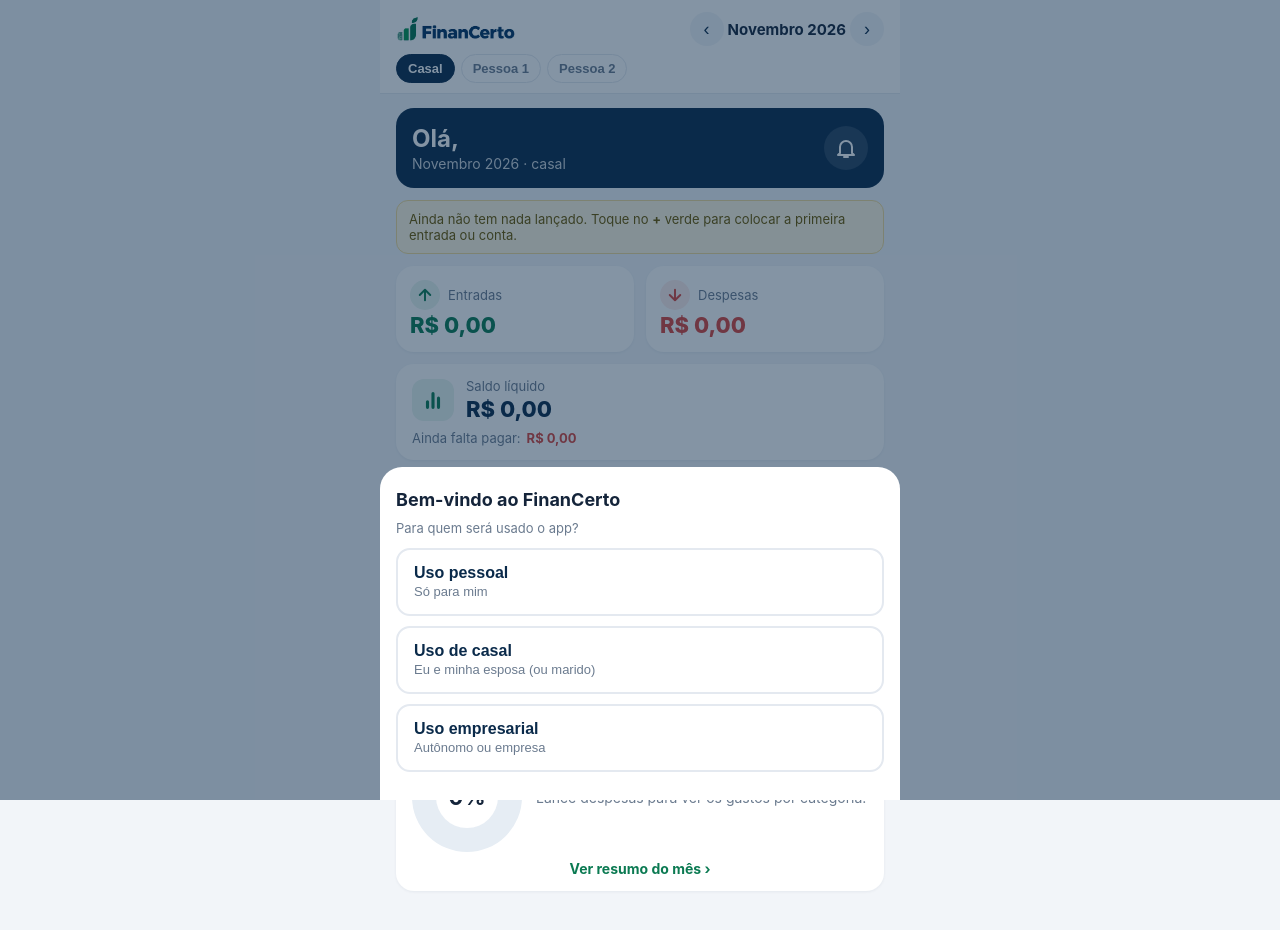
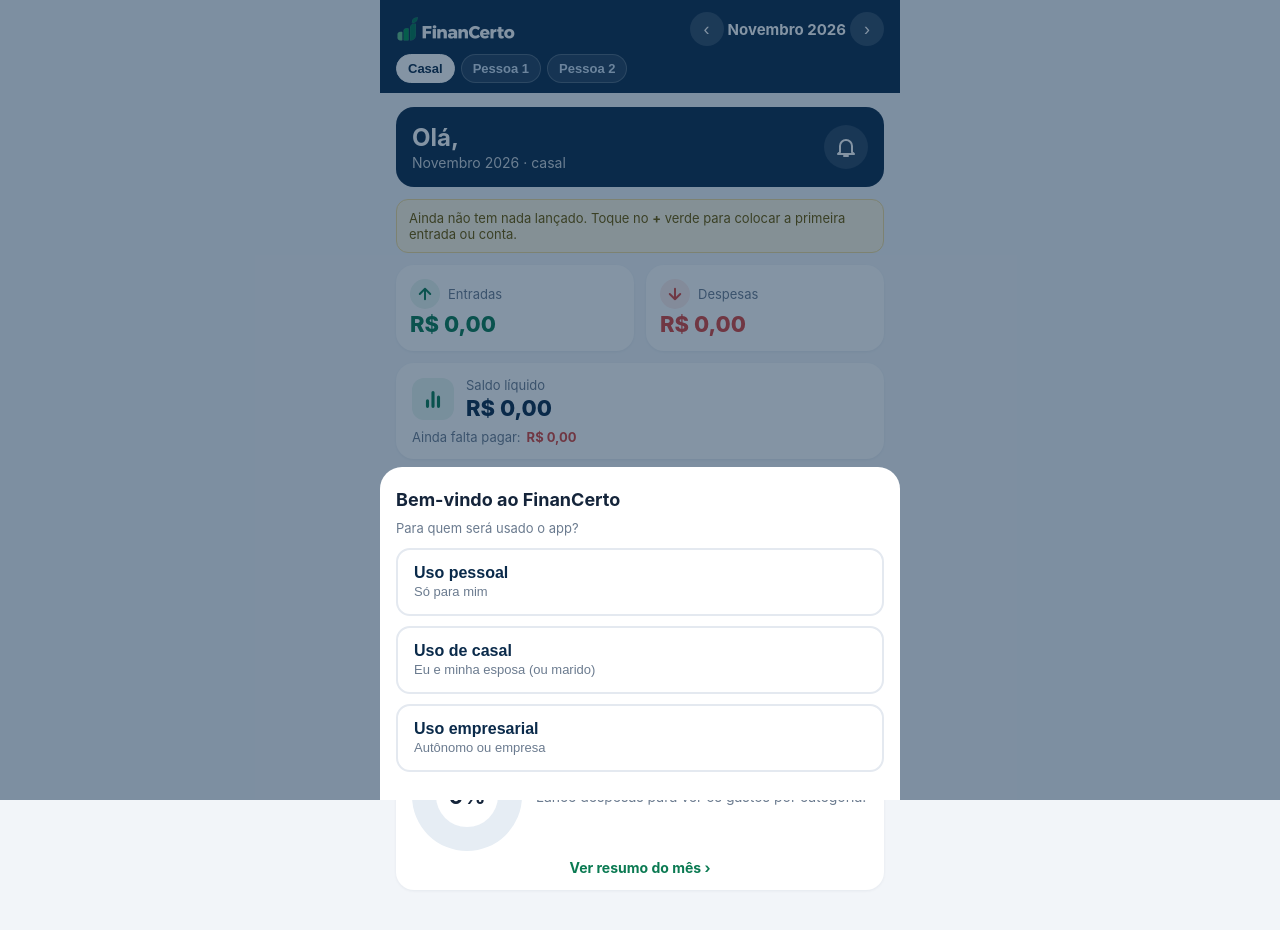
Before and after one commit to ancinhoaraujo89-create/financerto-app, a plain HTML site: page index.html in a window 1280 px wide. Drawn offline with Linux system fonts and the light colour scheme.

Commit message:
Add files via upload

```diff
--- a/index.html
+++ b/index.html
@@ -106,13 +106,13 @@ input,select{width:100%;padding:12px;border:1px solid var(--line);border-radius:
 .nt{display:flex;align-items:center;gap:12px;border-radius:16px;padding:14px;margin-bottom:10px}.nt div{flex:1}.nt b{display:block;font-size:15px}.nt small{color:#4b5b70;font-size:13px}
 .nt.red{background:#fdeceb}.nt.green{background:var(--greenbg)}.nt.blue{background:#e8f1fb}.nic{display:grid;place-items:center;width:34px}
 .seg3{display:grid;grid-template-columns:repeat(3,1fr);gap:8px}.seg3 button{padding:12px 4px;border-radius:12px;border:2px solid var(--line);background:#fff;font-weight:700;font-size:15px;color:var(--mut)}.seg3 button.on{border-color:var(--green);background:var(--greenbg);color:var(--green)}
-.qb{display:block;width:100%;text-align:left;padding:14px 16px;margin-bottom:10px;border-radius:14px;border:2px solid var(--line);background:#fff;font-size:16px}.qb b{display:block;color:var(--navy)}.qb small{color:var(--mut);font-size:13px}nav button .navpig{width:25px;height:25px;object-fit:contain;filter:grayscale(1) opacity(.6)}nav button.on .navpig{filter:none}
+.qb{display:block;width:100%;text-align:left;padding:14px 16px;margin-bottom:10px;border-radius:14px;border:2px solid var(--line);background:#fff;font-size:16px}.qb b{display:block;color:var(--navy)}.qb small{color:var(--mut);font-size:13px}nav button .navpig{width:25px;height:25px;object-fit:contain;filter:grayscale(1) opacity(.6)}nav button.on .navpig{filter:none}header{background:var(--navy);border-bottom:0}header .mes{color:#fff}header .mes button{background:#ffffff26;color:#fff}header .chip{background:#ffffff1a;border-color:#ffffff33;color:#cfe0f2}header .chip.on{background:#fff;border-color:#fff;color:var(--navy)}
 </style>
 </head>
 <body>
 <header>
   <div class="bar">
-    <img class="logo" src="logo.png" alt="FinanCerto">
+    <img class="logo" src="logo2.png" alt="FinanCerto">
     <div class="mes"><button onclick="mudaMes(-1)">‹</button><span id="mesTxt"></span><button onclick="mudaMes(1)">›</button></div>
   </div>
   <div class="chips" id="chips"></div>
```
Also changed, not shown: logo2.png (added).
